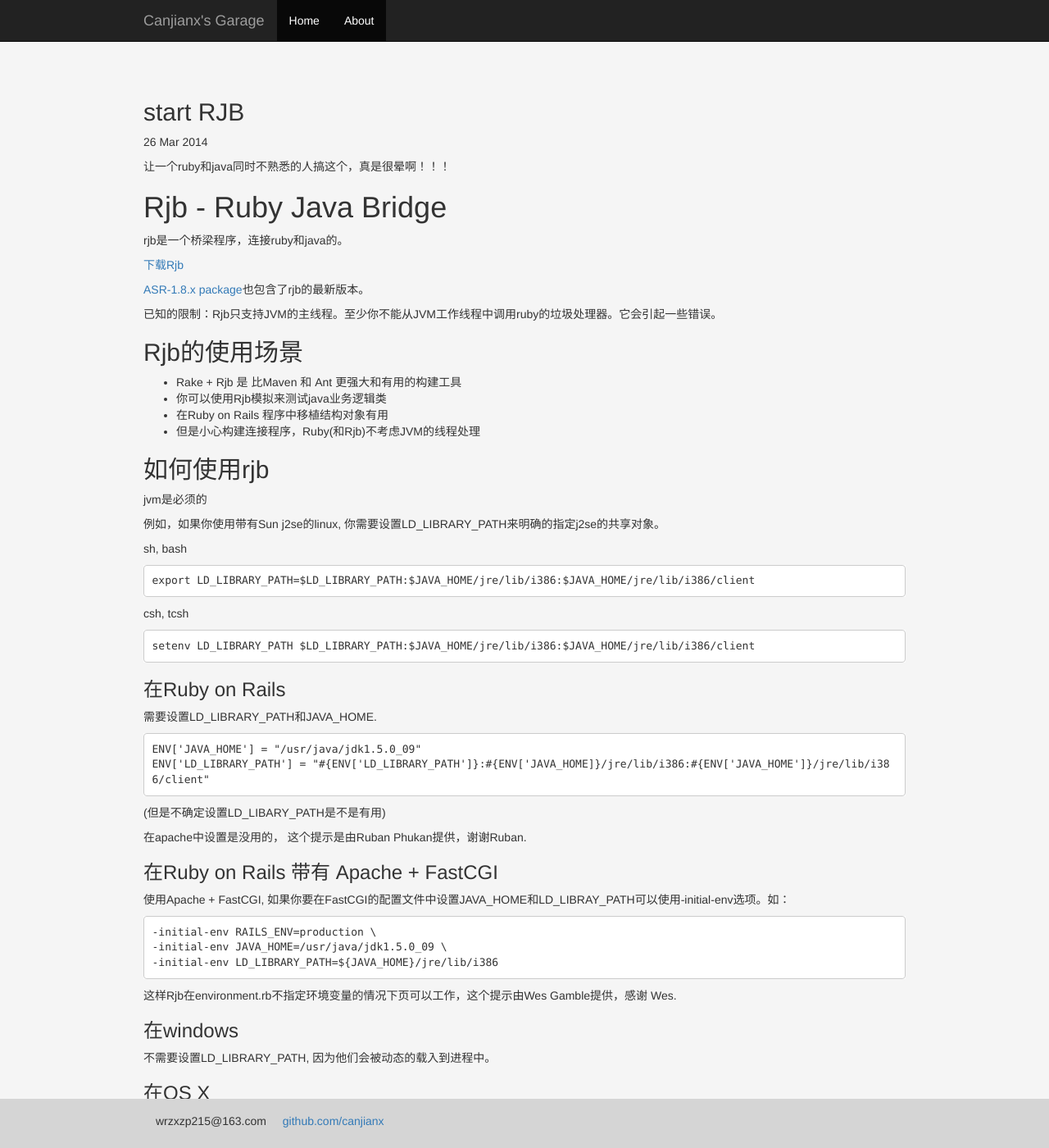
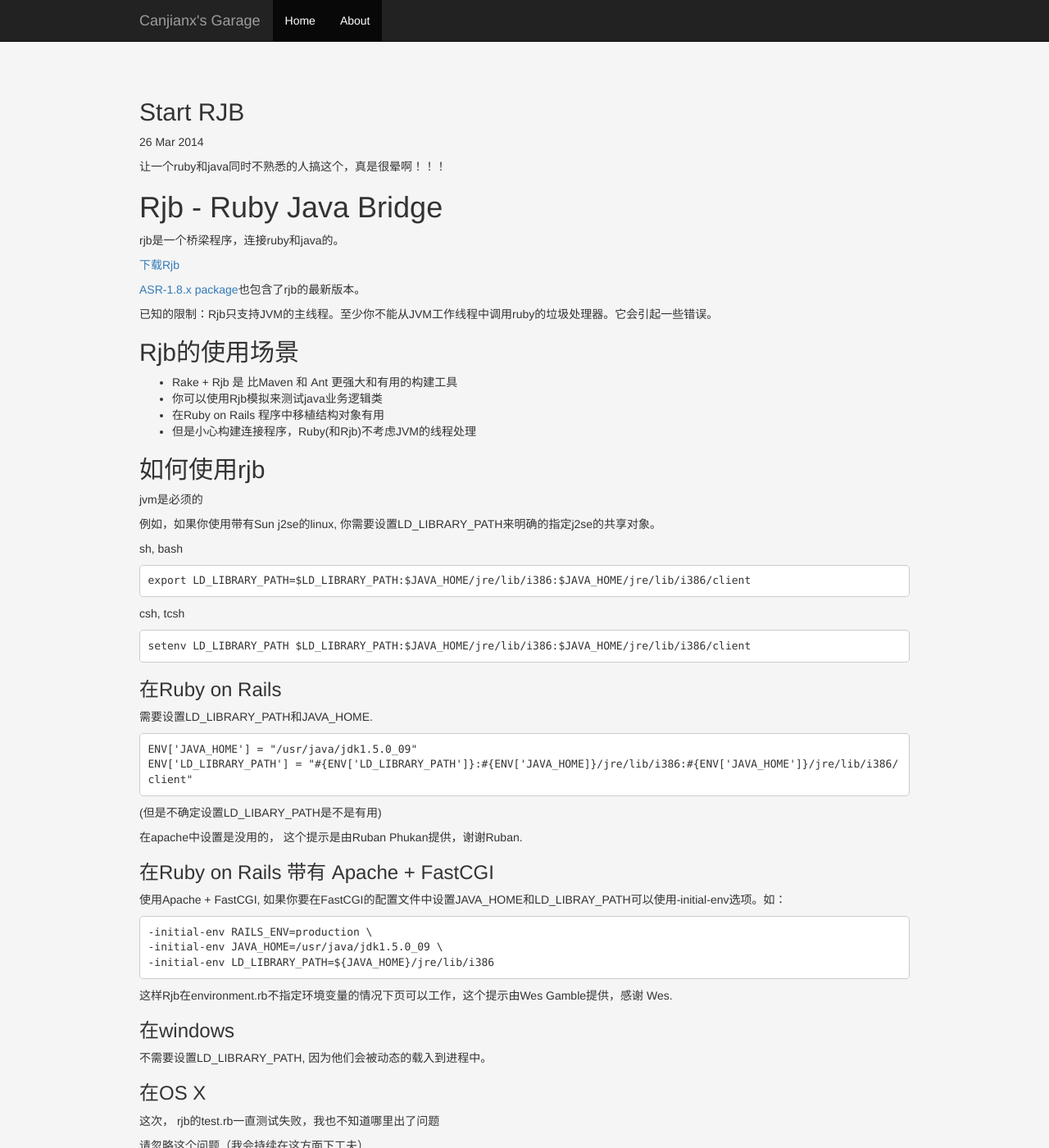
Before and after one commit to canjianx/canjianx.github.io, a Jekyll site: the page built from _posts/2014-03-26-RJB.md, in a window 1280 px wide and 1400 px high. Shown: the whole window at 82% size. Built offline with Jekyll 4.4.1, drawn with Linux system fonts in a browser that asks for light colours; nearby versions of some CDN libraries; some of the changed text lies outside the part shown.

Commit message:
modify the rjb document

````diff
--- a/_layouts/default.html
+++ b/_layouts/default.html
@@ -35,7 +35,7 @@
           <div class="collapse navbar-collapse">
             <ul class="nav navbar-nav">
               <li class="active"><a href="/">Home</a></li>
-              <li class="active"><a href="/">About</a></li>
+              <li class="active"><a href="/about.html">About</a></li>
             </ul>
           </div><!--/.nav-collapse -->
         </div>
--- a/_posts/2014-03-26-RJB.md
+++ b/_posts/2014-03-26-RJB.md
@@ -1,6 +1,6 @@
 ---
 layout: post
-title:  "start RJB"
+title:  "Start RJB"
 date:   2014-03-26 11:31:59
 categories: jekyll update
 excerpt: 一个桥梁程序，连接ruby和java的
@@ -79,13 +79,14 @@
 
 * 在OS X中，rjb不找JAVA_HOME的环境变量，它直接找/System/Library/Frameworks/JavaVM.framework/Libraries/libjvm_compat.dylib。 所以你需要使用/System/Library/Frameworks/JavaVM.framework/Libraries symbolic link设置正确的java版本。
 
-rjb是必须的
+
+### rjb是必须的
 
 ```
 require 'rjb'
 ```
 
-载入jvm
+### 载入jvm
 
 ```
 Rjb::load(classpath = '.', jvmargs=[])
@@ -95,7 +96,7 @@
 
 jvmargs是字符串数组，是jvm的参数
 
-ex)
+ex.
 
 ```
 Rjb::load(nil, ['-verbose:gc', '-Dfoo.bar=FooBar'])
@@ -103,7 +104,7 @@
 
 如果你不需要指定类目录和JVM的参数，这部分可以跳过。
 
-导入java Class到ruby
+### 导入java Class到ruby
 
 ```
 str = Rjb::import('java.lang.String')  # import String class into the varibale 'str'
@@ -111,7 +112,7 @@
 
 调用了这行代码， str就是java.langString类了。
 
-实例化对象
+### 实例化对象
 
 ```
 instance = str.new
@@ -178,7 +179,7 @@
 irb(main):005:0>
 ```
 
-调用实例的方法
+### 调用实例的方法
 
 在Java
 
@@ -194,7 +195,7 @@
 
 在rjb, 返回的字符串会强制转换成Ruby的字符串，而不是java.lang.String的实例。
 
-调用重载的方法（带类型信息）
+### 调用重载的方法（带类型信息）
 Rjb检查参数的类型，来确定调用哪个方法。但是它不完整（假设有这种情况，如果有三个方法 void foo(int), void foo(short), void foo(long), 当参数时30)，这种情况你需要使用ojb#_invoke来调用。例如：
 
 ```
@@ -207,7 +208,7 @@
 
 sig: 类型标签，见上面。
 
-访问字段
+### 访问字段
 
 静态字段
 
@@ -229,7 +230,7 @@
 x=0, y=80
 ```
 
-绑定Ruby对象到java的接口
+### 绑定Ruby对象到java的接口
 
 你可以把Ruby的对象绑定到java的接口上，只要这个对象有责任返回来自java世界的方法。
 
@@ -252,7 +253,7 @@
 name, java的接口名称
 return 绑定到特定接口的新对象。
 
-在ruby中抛出java异常。
+### 在ruby中抛出java异常。
 
 ```
 class Iterator
@@ -276,7 +277,7 @@
 message
 原因的描述
 
-检查对象的类
+### 检查对象的类
 
 rjb为每个实例增加了叫_classname的方法。 这个方法返回它的类的名称
 
--- a/css/main.css
+++ b/css/main.css
@@ -23,8 +23,6 @@
 #footer {
   height: 60px;
   background-color: #d5d5d5;
-  position: fixed;
-  bottom: 0px;
   width: 100%;
 }
 
@@ -36,19 +34,21 @@
 .container {
   width: auto;
   max-width: 960px;
-  padding: 0 15px;
+  padding: 0 10px;
 }
 .container .text-muted {
   margin: 20px 0;
 }
-
+.postli{
+  list-style: none;
+}
 .postCell{
-  list-style: none;
   min-height:200px;
-  border: solid 1px #f5f5f5;
+  padding: 10px;
+  border: solid 1px #ddd;
 }
 .postCell:hover{
-  border:solid 1px #ddd;
+  border:solid 1px #888;
 }
 #footer td{
   height: 55px;
````
Also changed, not shown: about.html (added, +8 -0 lines), index.html (+5 -3 lines).
